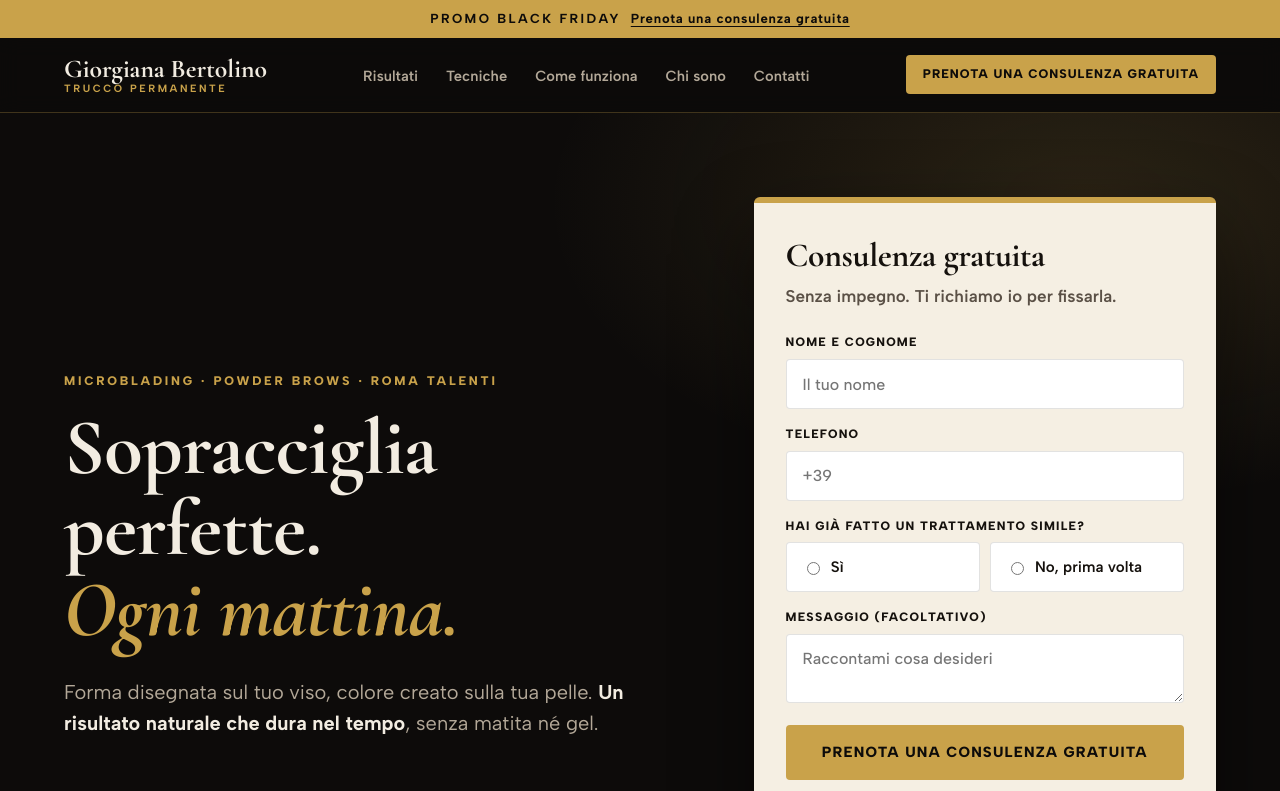
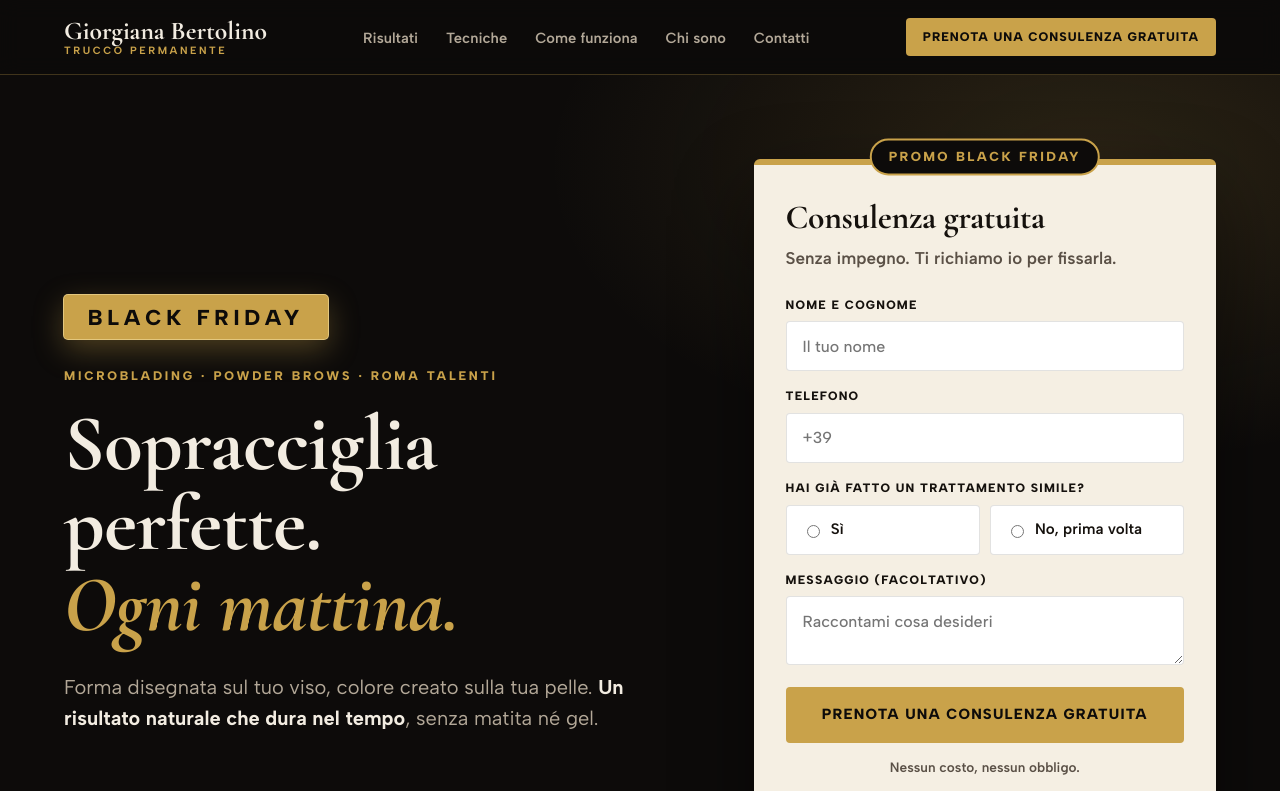
Before and after one commit to vannarellifabrizio-hash/giorgiana-landing, a plain HTML site: page index.html in a window 1280 px wide. Shown: the top 791 px of the page. Drawn offline with nearby package versions, Linux system fonts and the light colour scheme.

Commit message:
Black Friday nel titolo e sul form
Co-Authored-By: Claude Opus 5.5 <noreply@anthropic.com>

```diff
--- a/index.html
+++ b/index.html
@@ -316,6 +316,15 @@ fbq('track', 'ViewContent');
   .promo-bar b{letter-spacing:.18em; text-transform:uppercase; margin-right:10px;}
   .promo-bar span{text-decoration:underline; text-underline-offset:3px;}
   @media (max-width:560px){ .promo-bar{font-size:.76rem;} .promo-bar b{display:block; margin:0 0 2px;} }
+  /* Black Friday */
+  .bf-badge{display:inline-block; margin:0 0 22px; padding:.55em 1.1em .5em; background:var(--gold); color:var(--black);
+    font-weight:800; font-size:1.35rem; letter-spacing:.22em; text-transform:uppercase; line-height:1; border-radius:4px;
+    box-shadow:0 0 0 1px var(--gold-light), 0 10px 30px rgba(201,162,74,.35);}
+  .form-card{position:relative;}
+  .bf-ribbon{position:absolute; top:-6px; left:50%; transform:translate(-50%,-55%); margin:0; white-space:nowrap;
+    background:var(--black); color:var(--gold); border:2px solid var(--gold); border-radius:999px;
+    padding:.5em 1.3em; font-weight:800; font-size:.82rem; letter-spacing:.18em; text-transform:uppercase;}
+  @media (max-width:560px){ .bf-badge{font-size:1.1rem; margin-bottom:16px;} .bf-ribbon{font-size:.74rem;} }
   /* Recensioni in stile chat */
   .chat-reviews{margin-top:72px; text-align:center;}
   .chat-reviews h3{font-size:clamp(1.8rem,3.2vw,2.4rem); margin-bottom:28px;}
@@ -443,8 +452,6 @@ fbq('track', 'ViewContent');
 </head>
 <body>
 
-<a class="promo-bar" href="#hero-form"><b>Promo Black Friday</b><span>Prenota una consulenza gratuita</span></a>
-
 <header>
   <div class="wrap nav">
     <a class="brand" href="#top"><b>Giorgiana Bertolino</b><span>Trucco permanente</span></a>
@@ -474,11 +481,13 @@ fbq('track', 'ViewContent');
   <section class="hero">
     <div class="wrap">
       <div>
+        <p class="bf-badge">Black Friday</p>
         <p class="eyebrow">Microblading · Powder Brows · Roma Talenti</p>
         <h1>Sopracciglia perfette. <em>Ogni mattina.</em></h1>
         <p class="lede">Forma disegnata sul tuo viso, colore creato sulla tua pelle. <strong>Un risultato naturale che dura nel tempo</strong>, senza matita né gel.</p>
       </div>
       <div class="form-card" id="hero-form">
+        <p class="bf-ribbon">Promo Black Friday</p>
         <h2>Consulenza gratuita</h2>
         <p class="sub">Senza impegno. Ti richiamo io per fissarla.</p>
         <form class="booking" action="https://formspree.io/f/mnpdzolj" method="POST">
```
